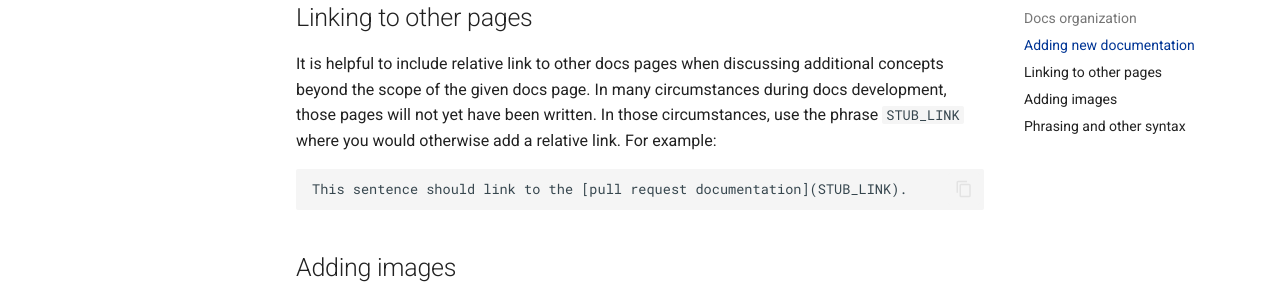
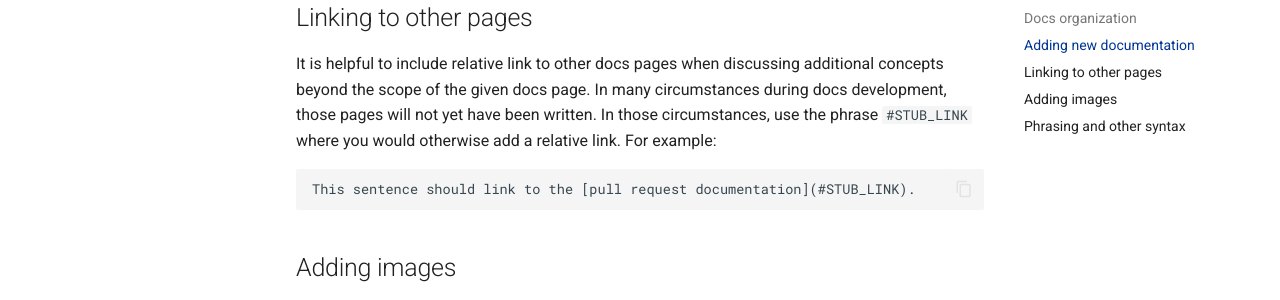
Before and after one commit to AlexsLemonade/OpenScPCA-analysis, an MkDocs documentation site: the page built from docs/contributing.md, in a window 1280 px wide and 900 px high, scrolled down 1950 px. Shown: the part 154-454 px from the top of the window. Built offline with MkDocs 1.6.1 and Material for MkDocs 9.7.7, drawn with Linux system fonts in a browser that asks for light colours.

Commit message:
add some misc hashtags

````diff
--- a/docs/contributing.md
+++ b/docs/contributing.md
@@ -82,11 +82,11 @@ If you are adding new images/visual aids for documentation, place them in the `i
 
 It is helpful to include relative link to other docs pages when discussing additional concepts beyond the scope of the given docs page.
 In many circumstances during docs development, those pages will not yet have been written.
-In those circumstances, use the phrase `STUB_LINK` where you would otherwise add a relative link.
+In those circumstances, use the phrase `#STUB_LINK` where you would otherwise add a relative link.
 For example:
 
 ```
-This sentence should link to the [pull request documentation](STUB_LINK).
+This sentence should link to the [pull request documentation](#STUB_LINK).
 ```
 
 
````
